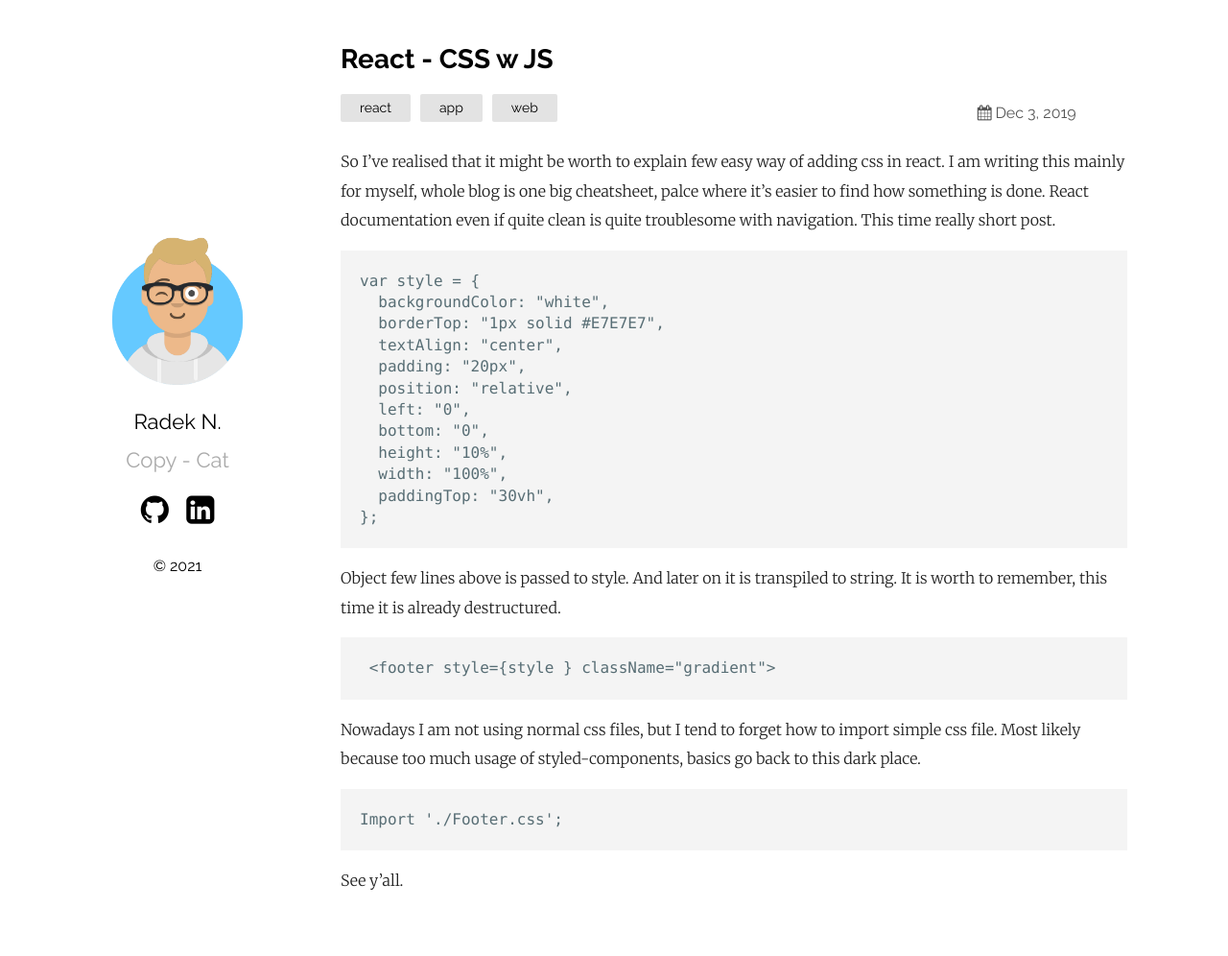
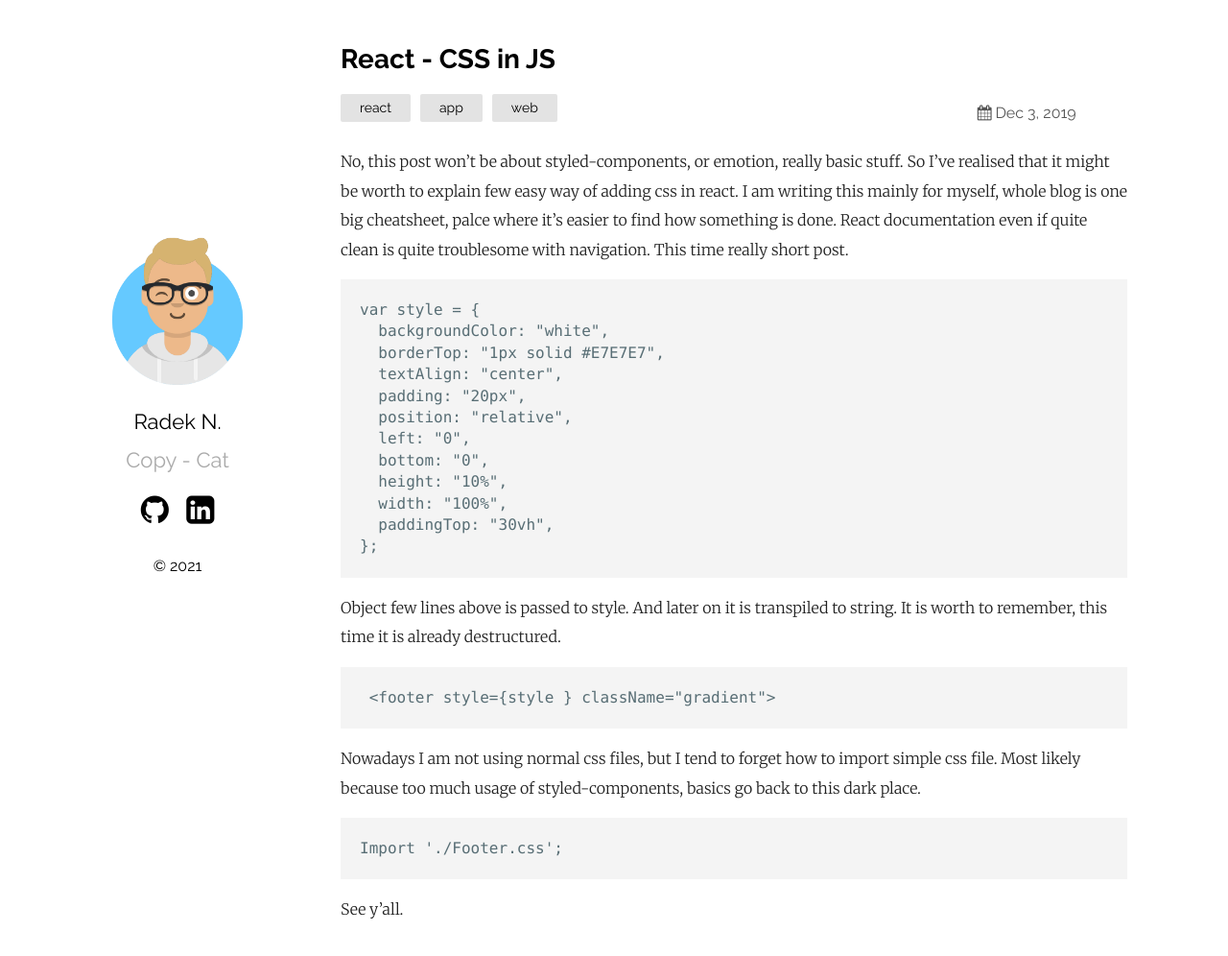
Before and after one commit to rnied137/szelma139.github.io, a Jekyll site: the page built from _posts/2019-12-03-welcome-to-jekyll 2.markdown, in a window 1280 px wide and 1008 px high. Shown: the top 996 px of the window at 96% size. Built offline with Jekyll 4.4.1, drawn with Linux system fonts in a browser that asks for light colours.

Commit message:
Update 2019-12-03-welcome-to-jekyll 2.markdown

```diff
--- a/_posts/2019-12-03-welcome-to-jekyll 2.markdown
+++ b/_posts/2019-12-03-welcome-to-jekyll 2.markdown
@@ -1,10 +1,11 @@
 ---
-title: React - CSS w JS
+title: React - CSS in JS
 layout: post
 date: '2019-12-03 17:27:00 +0100'
 categories: react app web
 ---
 
+No, this post won't be about styled-components, or emotion, really basic stuff.
 So I've realised that it might be worth to explain few easy way of adding css in react. I am writing this mainly for myself, whole blog is one big cheatsheet, palce where it's easier to find how something is done.
 React documentation even if quite clean is quite troublesome with navigation. This time really short post.
 
```
